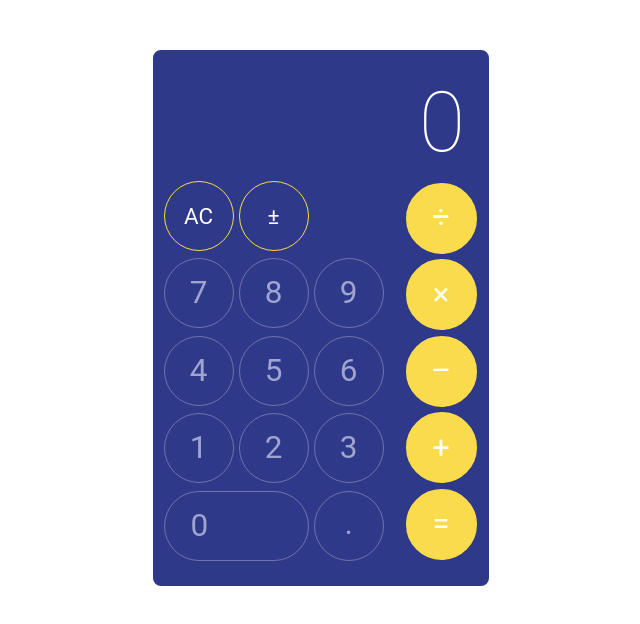
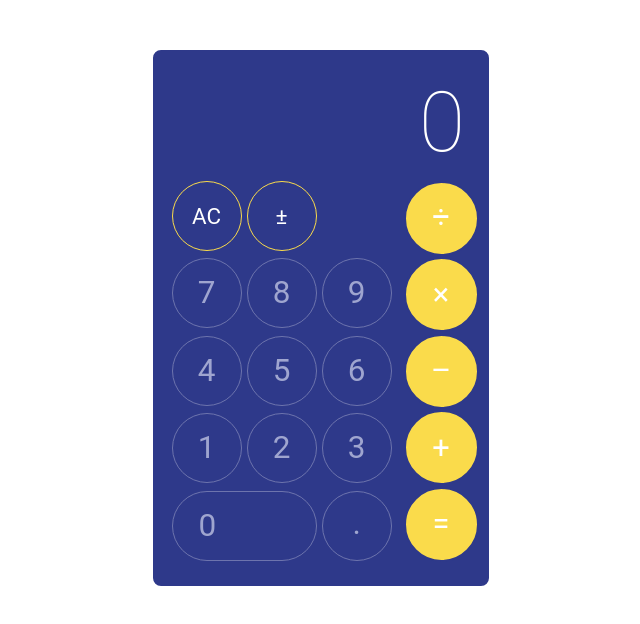
Before and after one commit to zakarynichols/react-calculator, a React (Create React App) app: page / in a window 1280 px wide. Shown: the top 624 px of the page, without its empty margins (319-959 px from the left). Built offline with nearby package versions, Linux system fonts and the light colour scheme; the HTML template or start-up script is replaced by a standard one.

Commit message:
aligned button styling

```diff
--- a/src/App.css
+++ b/src/App.css
@@ -115,12 +115,14 @@ button:active {
 
 .calculator .function-keys {
   display: flex;
+  margin-left: 8px;
 }
 
 .calculator .digit-keys {
   display: flex;
   flex-direction: row;
   flex-wrap: wrap-reverse;
+  margin-left: 8px;
 }
 
 .calculator-key {
```
